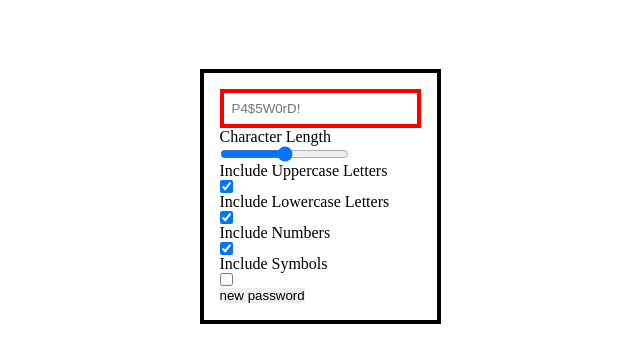
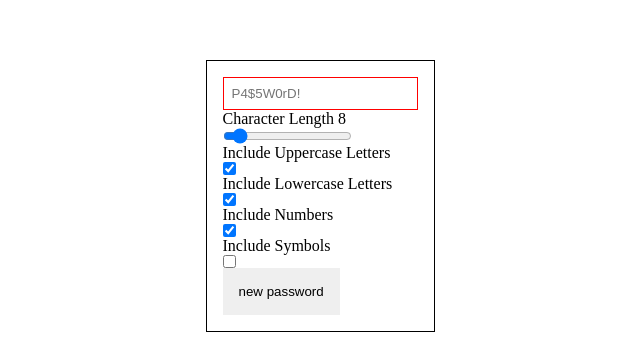
Before and after one commit to rmartinez809/password-generator, a React (Create React App) app: page / in a window 1280 px wide. Shown: the part 204-566 px from the top of the page, without its empty margins (320-960 px from the left). Built offline with nearby package versions, Linux system fonts and the light colour scheme.

Commit message:
hook up state for password length to slider

```diff
--- a/src/App.tsx
+++ b/src/App.tsx
@@ -1,13 +1,19 @@
-import React from 'react';
+import React, {useState} from 'react';
 import './App.css';
 
 function App(): JSX.Element {
+  const [passLen, setPassLen] = useState(8);
+
   return (
     <div className="card">
       <input className="password" type="text" placeholder='P4$5W0rD!'></input>
 
-      <p>Character Length</p>
-      <input id="slider" className="slider" type="range" min="0" max="99"></input>
+      <p>Character Length {passLen}</p>
+      <input id="slider" className="slider" type="range" min="0" max="99" value={passLen}
+      onChange={(event) => {
+        setPassLen(Number(event.target.value));
+      }
+      }></input>
 
       <label className="checkbox-label">Include Uppercase Letters</label>
       <input id="upper-case" type="checkbox" defaultChecked={true}></input>
--- a/src/index.css
+++ b/src/index.css
@@ -15,15 +15,20 @@ body {
 }
 
 .card {
-  border: 0.25rem solid black;
+  border: 0.07rem solid black;
   padding: 1rem;
 }
 
 .password {
-  border: 0.25rem solid red;
+  border: 0.05rem solid red;
   padding: 0.5rem;
 }
 
 input {
   display: block;
 }
+
+button {
+  padding: 1rem;
+  text-align: center;
+}
```
